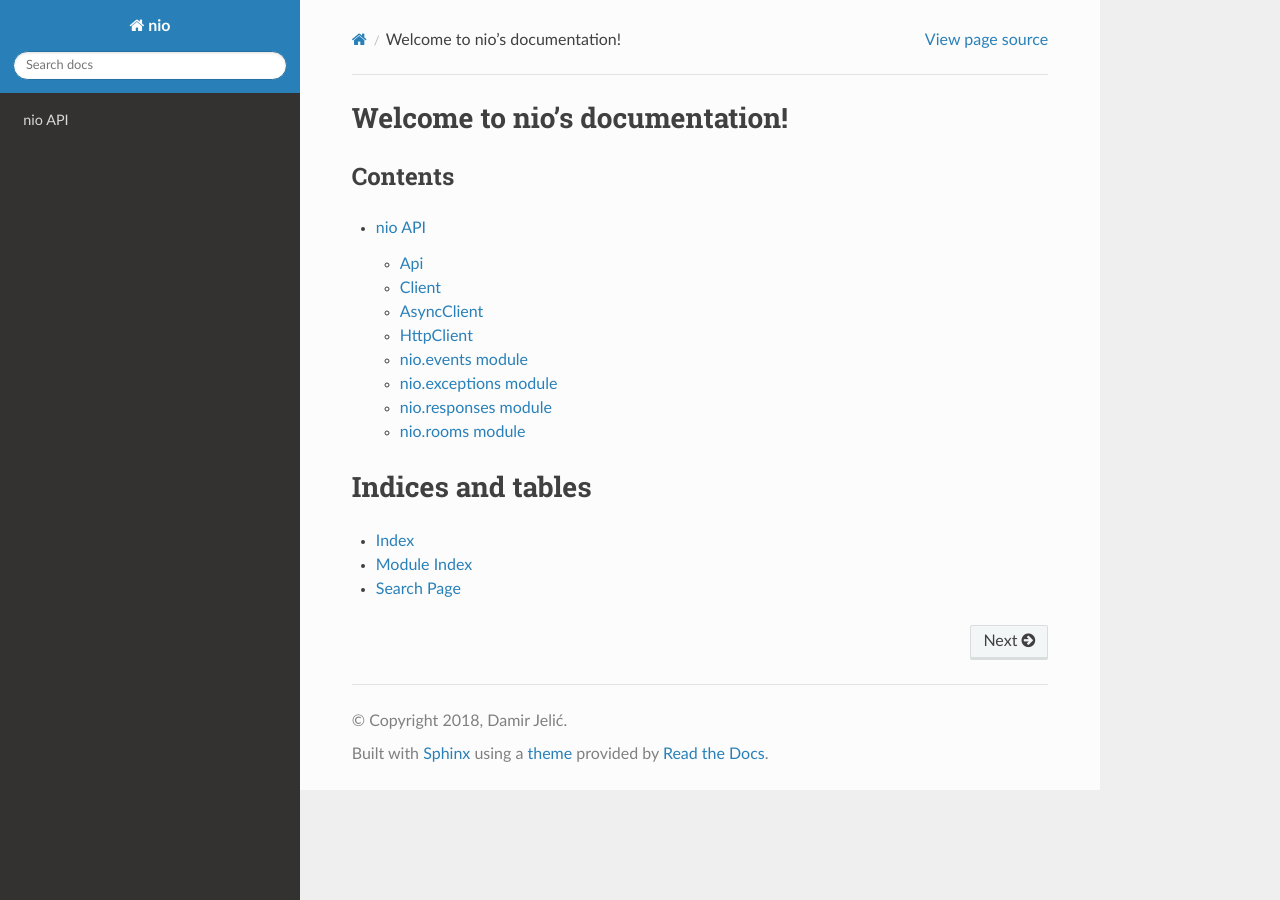
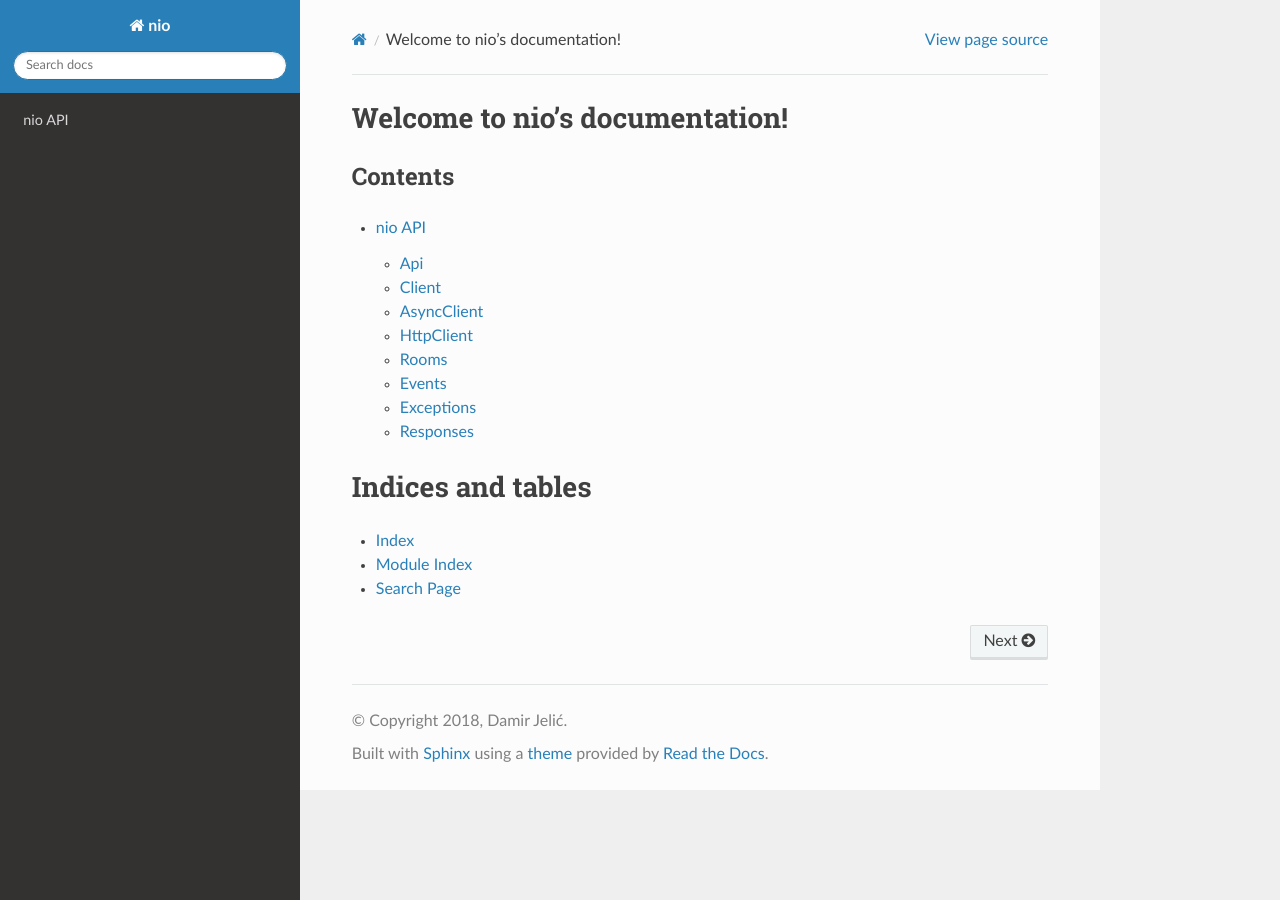
Before and after one commit to matrix-nio/matrix-nio, a Sphinx documentation site: the page built from doc/index.rst, in a window 1280 px wide. Built offline with Sphinx 7.4.7 and the Read the Docs theme 2.0.0, drawn with Linux system fonts in a browser that asks for light colours.

Commit message:
doc: Enable autodiscovery for the event documentation.

```diff
--- a/doc/nio.rst
+++ b/doc/nio.rst
@@ -33,14 +33,24 @@ HttpClient
     :undoc-members:
     :show-inheritance:
 
-nio.events module
+Rooms
+----------------
+
+.. automodule:: nio.rooms
+    :members:
+    :undoc-members:
+
+Events
 -----------------
 
 .. automodule:: nio.events
     :members:
     :undoc-members:
+    :show-inheritance:
+    :imported-members:
+    :exclude-members: Schemas, super, validate_or_badevent, verify, ToDeviceMessage, ValidationError, validate_json, wraps
 
-nio.exceptions module
+Exceptions
 ---------------------
 
 .. automodule:: nio.exceptions
@@ -48,16 +58,9 @@ nio.exceptions module
     :undoc-members:
     :show-inheritance:
 
-nio.responses module
+Responses
 --------------------
 
 .. automodule:: nio.responses
     :members:
     :undoc-members:
-
-nio.rooms module
-----------------
-
-.. automodule:: nio.rooms
-    :members:
-    :undoc-members:
```
